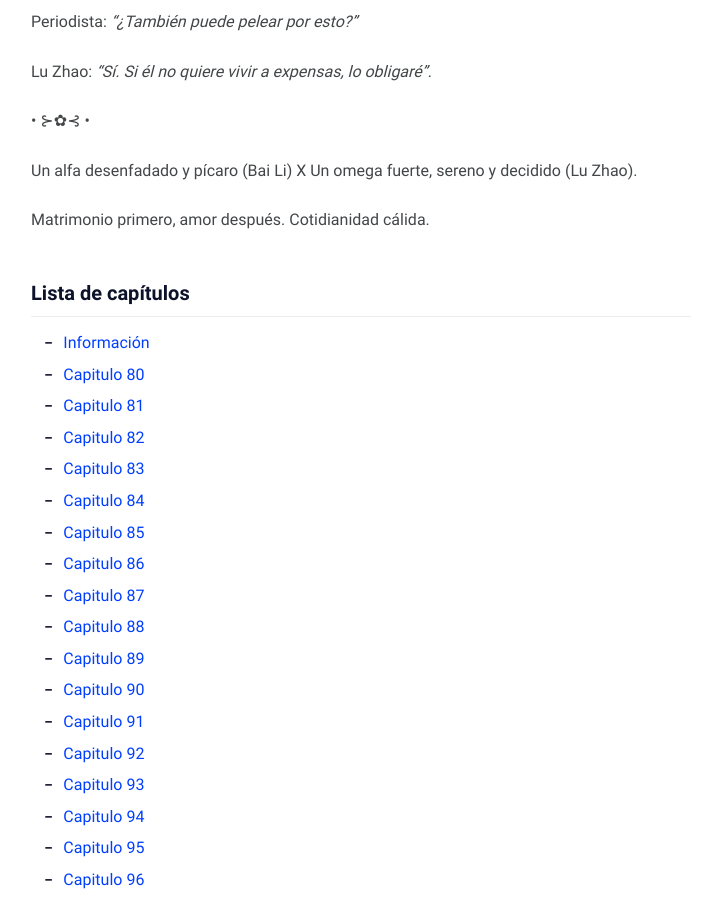
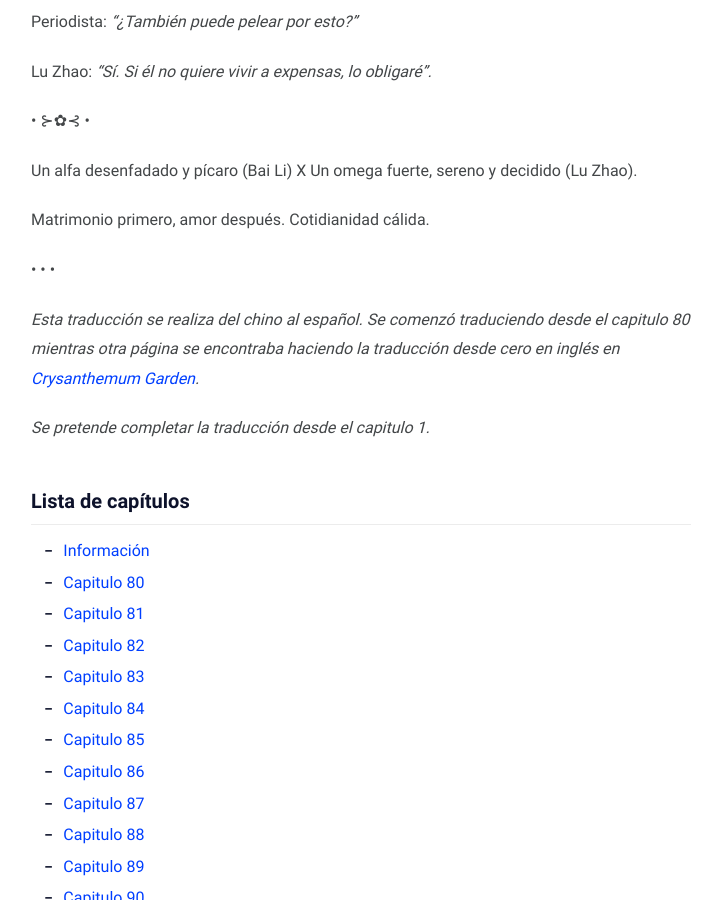
Before and after one commit to taozi-lecturas/taozi-lecturas.github.io, a Jekyll site: the page built from novelas/eadtufv/_posts/2025-03-09-info.md, in a window 1280 px wide and 900 px high, scrolled down 1956 px. Shown: the whole window, without its empty margins (279-1001 px from the left). Built offline with Jekyll 4.4.1, drawn with Linux system fonts in a browser that asks for light colours.

Commit message:
Add info

```diff
--- a/novelas/eadtufv/_posts/2025-03-09-info.md
+++ b/novelas/eadtufv/_posts/2025-03-09-info.md
@@ -66,3 +66,9 @@
 Un alfa desenfadado y pícaro (Bai Li) X Un omega fuerte, sereno y decidido (Lu Zhao).
 
 Matrimonio primero, amor después. Cotidianidad cálida.
+
+• • •
+
+_Esta traducción se realiza del chino al español. Se comenzó traduciendo desde el capitulo 80 mientras otra página se encontraba haciendo la traducción desde cero en inglés en [Crysanthemum Garden](https://chrysanthemumgarden.com/novel-tl/taddpd/taddpd-01/)._
+
+_Se pretende completar la traducción desde el capitulo 1._
```
